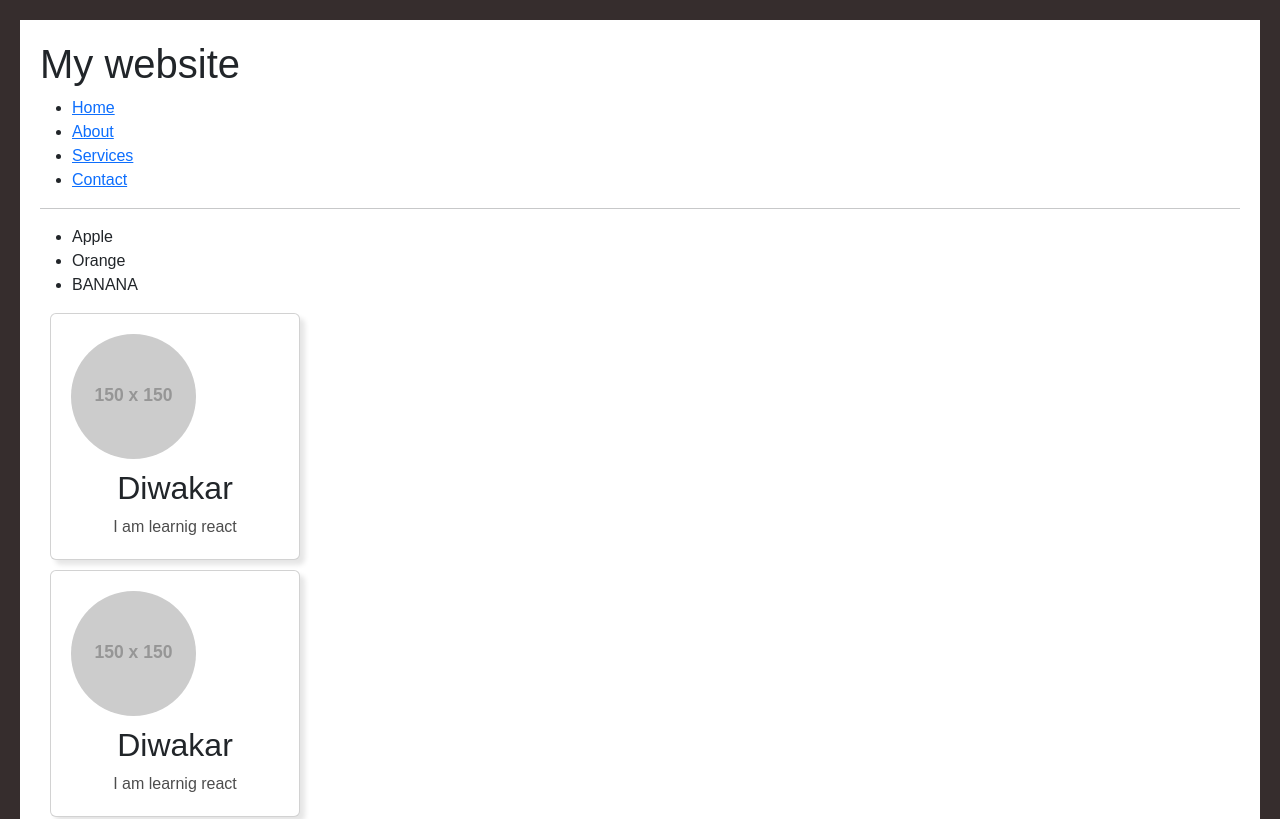
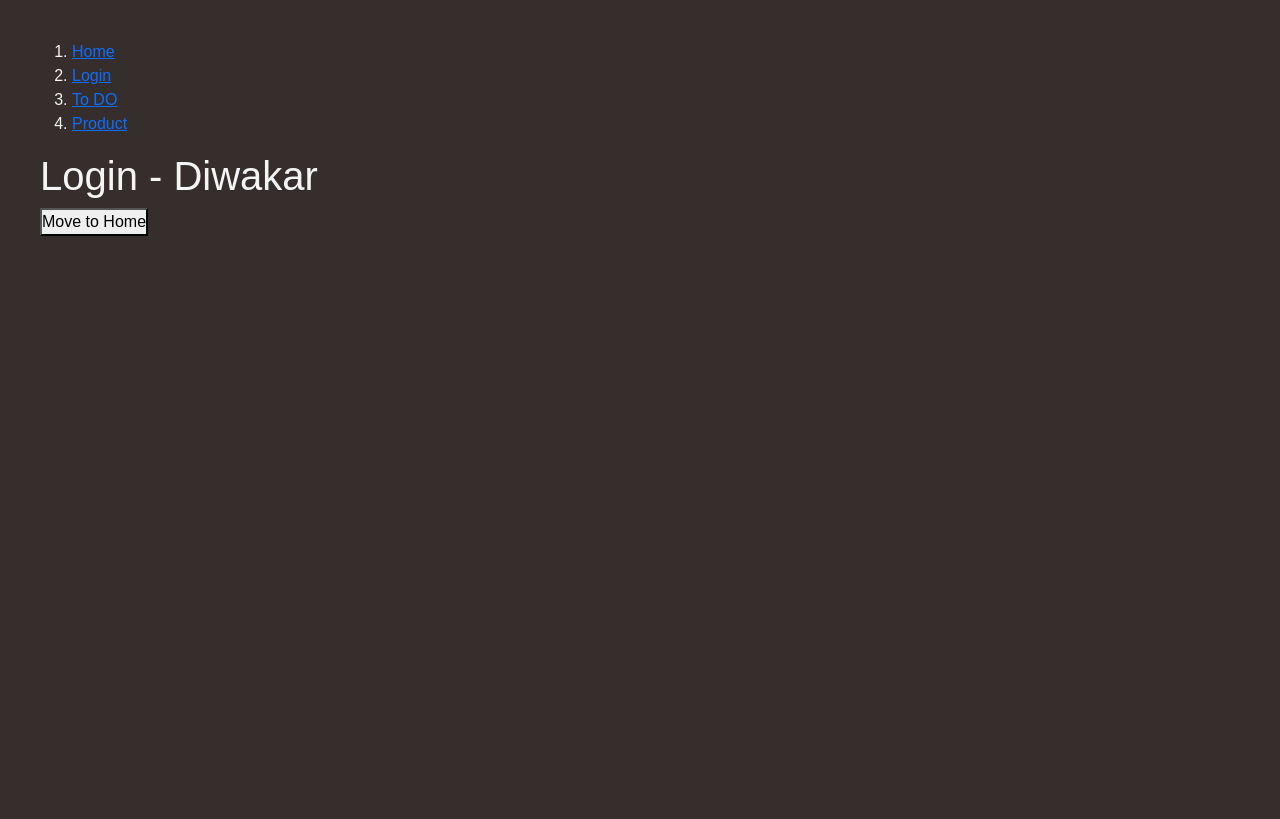
Before and after one commit to Diwakar1210/30daysofReact, a React (Vite) app in the folder 30daysofReact/: page /login/Diwakar in a window 1280 px wide. Shown: the top 819 px of the page. Built offline with nearby package versions, Linux system fonts and the light colour scheme; a web font is replaced by a local one.

Commit message:
Integrated react router dom and learnt react routes

```diff
--- a/30daysofReact/src/App.jsx
+++ b/30daysofReact/src/App.jsx
@@ -16,6 +16,12 @@ import UseEffect from "./UseEffect.jsx";
 import '../node_modules/bootstrap/dist/css/bootstrap.min.css'
 import DigitalClock from "./DigitalClock.jsx";
 import { createContext, useState } from "react";
+import Login from "./Login.jsx";
+import Home from "./Home.jsx";
+import {BrowserRouter as Router , Routes, Route,Link} from 'react-router-dom';
+import Product from "./Product.jsx";
+import ProductList from "./ProductList.jsx";
+import ProductDetails from "./ProductDetails.jsx";
 
 export let UserContext = createContext();
 
@@ -24,7 +30,6 @@ function App() {
   let [user,setUser] = useState({uName:"Diwakar",age:25,email:"you@awersome.com"})
 
   console.log(UserContext);
-
 
   const fruits = [{id:1,name: "apple", calories: 200},
     {id:2,name:"orange",calories:100},
@@ -36,10 +41,12 @@ function App() {
       {id:7,name: "tomato", calories:45},
       {id:8,name: "ginger", calories:10}];
 
+      let userName = "Diwakar";
+
   return (
     <UserContext.Provider value={{user}}>
     <>
-      <Header />
+      {/* <Header />
       <Food />
       <Card />
       <Card />
@@ -52,7 +59,6 @@ function App() {
       <Students name="Akash Adithya" age={22} isAlive={true} />
       <Students name="Shanthi" age={49} isAlive={true} />
       <Students name="Balamurugan" age={56} isAlive={true} />
-      {/* Default props */}
       <Students />
 
       <UserGreeting isLoggedIn={true} username="Jack"/>
@@ -75,7 +81,35 @@ function App() {
 
     <UseEffect/>
 
-    <DigitalClock/>
+    <DigitalClock/> */}
+
+    <Router>
+    <ol>
+      <li>
+        <Link to="/">Home</Link>
+      </li>
+      <li>
+      <Link to={`/login/${userName}`}>Login</Link>
+      </li>
+      <li>
+        <Link to="/todo">To DO</Link>
+      </li>
+      <li>
+        <Link to="/products">Product</Link>
+      </li>
+    </ol>
+      <Routes>
+        <Route path="/" element={ <Home/> } />
+        {/* Route Parameter */}
+        <Route path="/login/:userName" element={ <Login/> } />
+        <Route path="/todo" element={ <ToDoList/> } />
+        <Route path="/products" element={ <Product/> }>
+          <Route index element={ <ProductList/> } />
+          <Route path="list" element={ <ProductList/> } />
+          <Route path="details" element={ <ProductDetails/> } />
+        </Route>
+      </Routes>
+    </Router>
     </>
     </UserContext.Provider>
   )
--- /dev/null
+++ b/30daysofReact/src/Home.jsx
@@ -0,0 +1,11 @@
+import React from 'react'
+
+const Home = () => {
+  return (
+    <div>
+        <h1>Home</h1>
+    </div>
+  )
+}
+
+export default Home
--- /dev/null
+++ b/30daysofReact/src/Login.jsx
@@ -0,0 +1,21 @@
+import React from 'react'
+import { useNavigate, useParams } from 'react-router-dom'
+
+const Login = () => {
+
+  let {userName} = useParams();
+  let navigate = useNavigate();
+
+  function handleNavigation(){
+    navigate("/");
+  }
+
+  return (
+    <>
+        <h1>Login - {userName}</h1>
+        <button onClick={handleNavigation}>Move to Home</button>
+    </>
+  )
+}
+
+export default Login
--- /dev/null
+++ b/30daysofReact/src/Product.jsx
@@ -0,0 +1,15 @@
+import React from 'react'
+import { Outlet, Link } from 'react-router-dom'
+
+const Product = () => {
+  return (
+    <>
+        <div>Product</div>
+            <Link to="list">List</Link> <br />
+            <Link to="details">Details</Link>
+        <Outlet/>
+    </>
+  )
+}
+
+export default Product
--- /dev/null
+++ b/30daysofReact/src/ProductDetails.jsx
@@ -0,0 +1,9 @@
+import React from 'react'
+
+const ProductDetails = () => {
+  return (
+    <div>ProductDetails</div>
+  )
+}
+
+export default ProductDetails
--- /dev/null
+++ b/30daysofReact/src/ProductList.jsx
@@ -0,0 +1,9 @@
+import React from 'react'
+
+const ProductList = () => {
+  return (
+    <div>ProductList</div>
+  )
+}
+
+export default ProductList
--- a/30daysofReact/src/index.css
+++ b/30daysofReact/src/index.css
@@ -8,8 +8,8 @@
 html,body{
     scroll-behavior: smooth;
     padding: 20px;
-    background-color: rgb(54, 45, 45);
-    color: whitesmoke;
+    background-color: rgb(54, 45, 45) !important;
+    color: whitesmoke !important;
 }
 
 .card{
--- /dev/null
+++ b/package.json
@@ -0,0 +1,5 @@
+{
+  "dependencies": {
+    "react-router-dom": "^7.0.2"
+  }
+}
```
Also changed, not shown: 1 other file (tests, documents, lock files or other folders).
